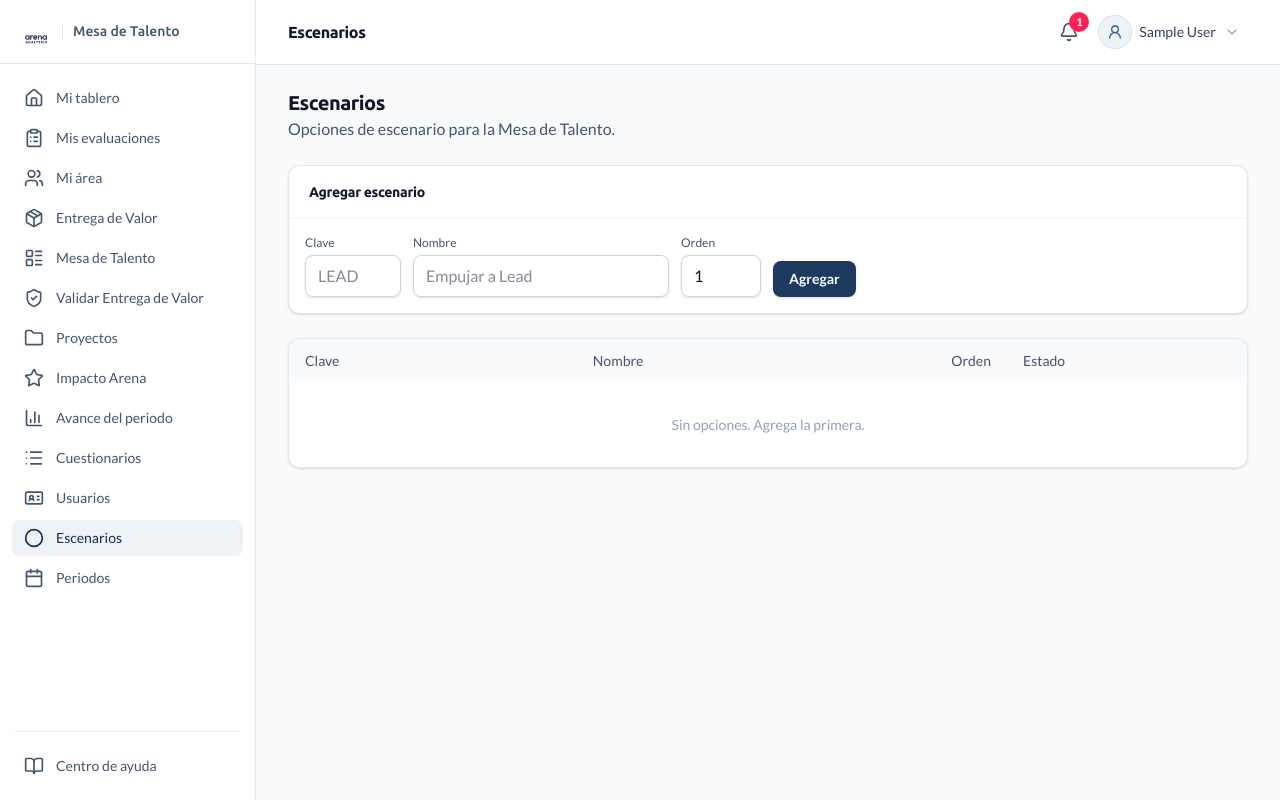
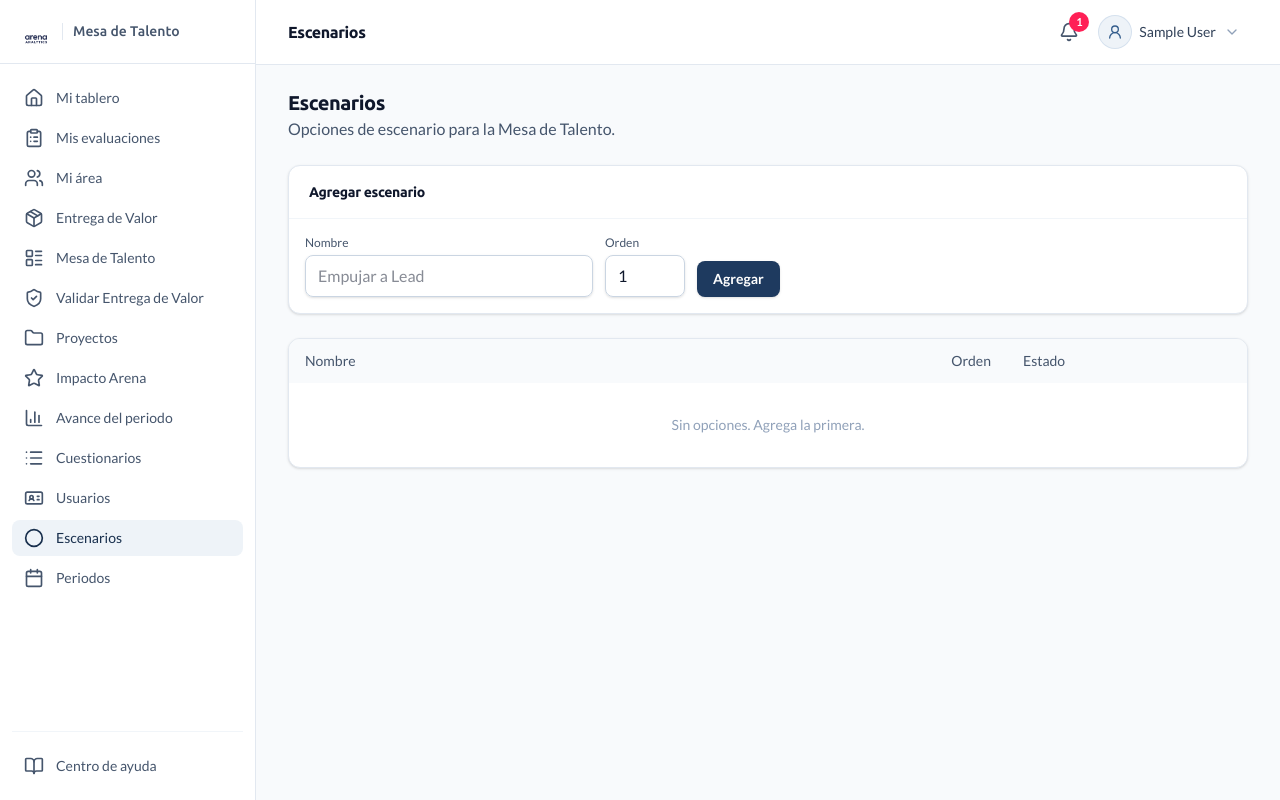
Before and after one commit to eduardoayalasoto/ArenaMesasDeTalento, a Django app: page /catalogo/escenarios/ in a window 1280 px wide. Run offline with Django 5.2, Linux system fonts and the light colour scheme; the visitor is signed in with stand-in values (Sample User, id 1); data that the repository does not hold is empty; style sheets or scripts are compiled from the project's sources; parts of the project's set-up code (start-up, migrations or seed data) failed here and were passed over.

Commit message:
fix(catalog): quitar campo code de ScenarioOption

```diff
--- a/apps/catalog/models.py
+++ b/apps/catalog/models.py
@@ -189,7 +189,6 @@ class ProjectMembership(models.Model):
 class ScenarioOption(models.Model):
     """Opción de escenario para la Mesa de Talento (catálogo administrado por Talento)."""
 
-    code = models.CharField("clave", max_length=8, unique=True)
     name = models.CharField("nombre", max_length=120)
     order = models.PositiveSmallIntegerField("orden", default=1)
     is_active = models.BooleanField("activa", default=True)
--- a/apps/catalog/views.py
+++ b/apps/catalog/views.py
@@ -245,10 +245,9 @@ def scenario_admin(request):
         action = request.POST.get("action")
         if action == "create":
             name = request.POST.get("name", "").strip()
-            code = request.POST.get("code", "").strip().upper()
             order = request.POST.get("order", 1)
-            if name and code:
-                ScenarioOption.objects.create(name=name, code=code, order=order)
+            if name:
+                ScenarioOption.objects.create(name=name, order=order)
                 messages.success(request, f"Escenario «{name}» creado.")
         elif action == "toggle":
             opt = get_object_or_404(ScenarioOption, pk=request.POST.get("pk"))
--- a/templates/catalog/scenario_admin.html
+++ b/templates/catalog/scenario_admin.html
@@ -15,12 +15,8 @@
       {% csrf_token %}
       <input type="hidden" name="action" value="create">
       <div>
-        <label class="block text-xs font-medium text-slate-600 mb-1">Clave</label>
-        <input type="text" name="code" maxlength="8" class="input w-24" placeholder="LEAD" required>
-      </div>
-      <div>
         <label class="block text-xs font-medium text-slate-600 mb-1">Nombre</label>
-        <input type="text" name="name" maxlength="120" class="input w-64" placeholder="Empujar a Lead" required>
+        <input type="text" name="name" maxlength="120" class="input w-72" placeholder="Empujar a Lead" required>
       </div>
       <div>
         <label class="block text-xs font-medium text-slate-600 mb-1">Orden</label>
@@ -35,7 +31,6 @@
       <table class="w-full text-sm">
         <thead class="bg-slate-50 text-slate-600 text-left">
           <tr>
-            <th class="px-4 py-3 font-medium">Clave</th>
             <th class="px-4 py-3 font-medium">Nombre</th>
             <th class="px-4 py-3 font-medium w-16">Orden</th>
             <th class="px-4 py-3 font-medium w-24">Estado</th>
@@ -45,7 +40,6 @@
         <tbody class="divide-y divide-slate-100">
           {% for opt in options %}
             <tr class="hover:bg-slate-50">
-              <td class="px-4 py-2.5 font-mono text-slate-600">{{ opt.code }}</td>
               <td class="px-4 py-2.5 font-medium text-slate-900">{{ opt.name }}</td>
               <td class="px-4 py-2.5 text-center">{{ opt.order }}</td>
               <td class="px-4 py-2.5">
@@ -80,7 +74,7 @@
             </tr>
           {% empty %}
             <tr>
-              <td colspan="5" class="px-5 py-8 text-center text-slate-400">Sin opciones. Agrega la primera.</td>
+              <td colspan="4" class="px-5 py-8 text-center text-slate-400">Sin opciones. Agrega la primera.</td>
             </tr>
           {% endfor %}
         </tbody>
```
Also changed, not shown: apps/catalog/migrations/0005_remove_scenariooption_code.py (added).
